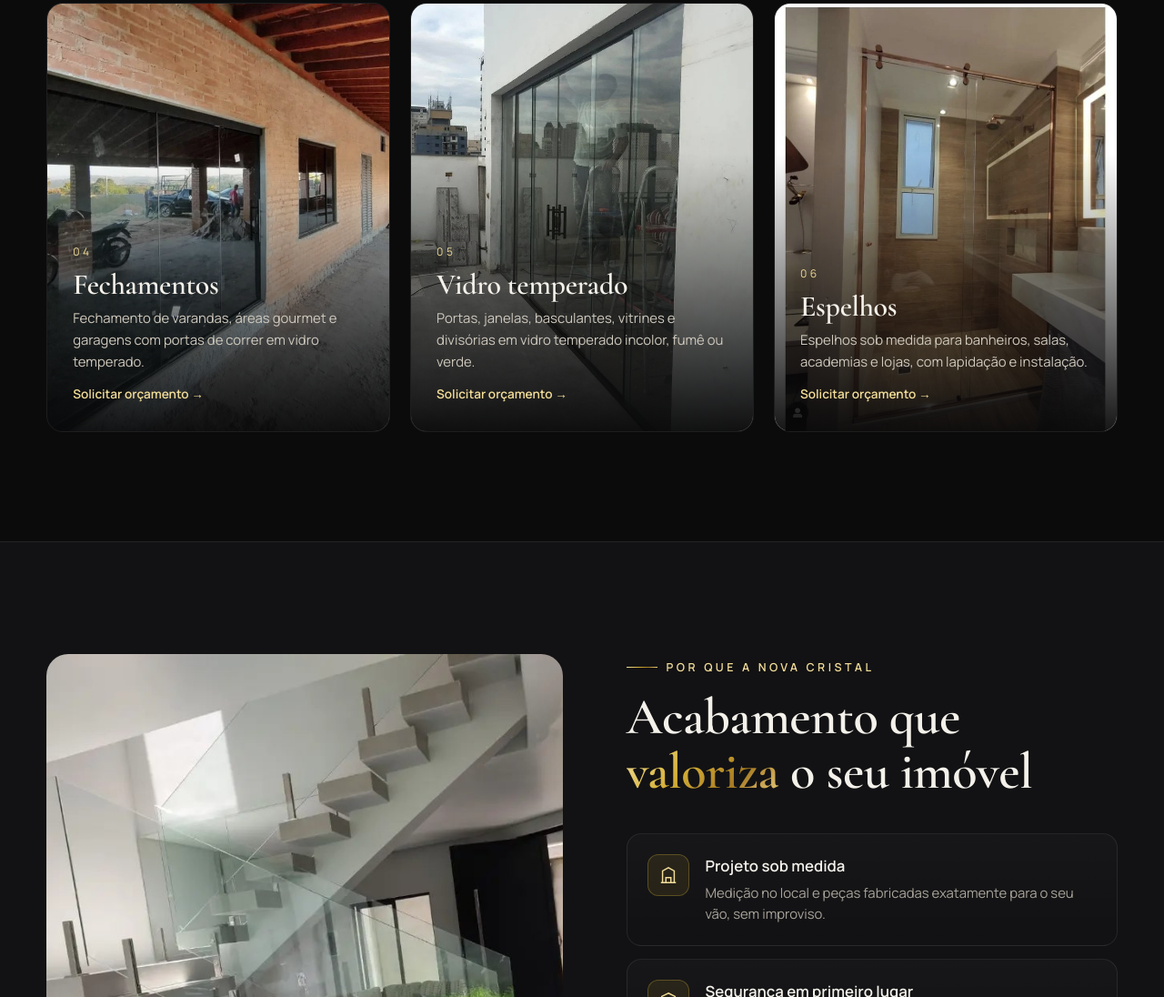
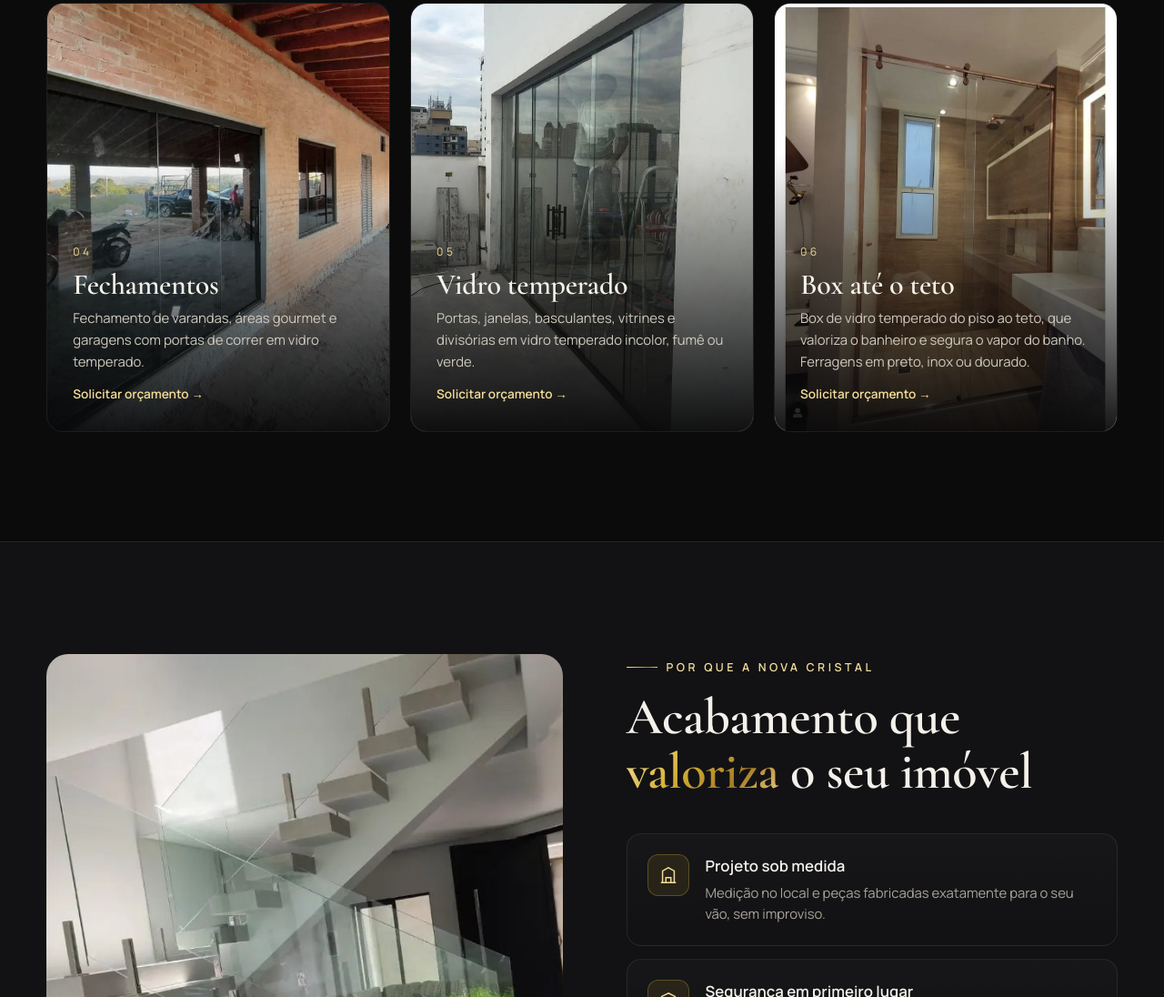
Before and after one commit to Onsistema/novacristal-campinas, a plain HTML site: page index.html in a window 1280 px wide. Shown: the part 1822-2918 px from the top of the page at 91% size. Drawn offline with nearby package versions, Linux system fonts and the light colour scheme.

Commit message:
Add files via upload

```diff
--- a/index.html
+++ b/index.html
@@ -238,7 +238,7 @@ footer a:hover{color:var(--gold2)}
       <a class="svc rv d2 wa-link" data-msg="Olá! Quero um orçamento de ESQUADRIAS de alumínio." href="#"><img src="img/obra-17.jpg" alt="Esquadria de alumínio preta" loading="lazy"><div class="in"><span class="n">03</span><h3>Esquadrias de alumínio</h3><p>Portas e janelas de alumínio sob medida para projetos residenciais e comerciais, com ótima vedação e acabamento.</p><span class="go">Solicitar orçamento →</span></div></a>
       <a class="svc rv wa-link" data-msg="Olá! Quero um orçamento de FECHAMENTO de varanda / área gourmet." href="#"><img src="img/obra-13.jpg" alt="Fechamento de área gourmet em vidro" loading="lazy"><div class="in"><span class="n">04</span><h3>Fechamentos</h3><p>Fechamento de varandas, áreas gourmet e garagens com portas de correr em vidro temperado.</p><span class="go">Solicitar orçamento →</span></div></a>
       <a class="svc rv d1 wa-link" data-msg="Olá! Quero um orçamento de PORTAS e JANELAS de vidro temperado." href="#"><img src="img/obra-03.jpg" alt="Portas de vidro temperado" loading="lazy"><div class="in"><span class="n">05</span><h3>Vidro temperado</h3><p>Portas, janelas, basculantes, vitrines e divisórias em vidro temperado incolor, fumê ou verde.</p><span class="go">Solicitar orçamento →</span></div></a>
-      <a class="svc rv d2 wa-link" data-msg="Olá! Quero um orçamento de ESPELHOS." href="#"><img src="img/obra-09.jpg" alt="Banheiro com espelho e box" loading="lazy"><div class="in"><span class="n">06</span><h3>Espelhos</h3><p>Espelhos sob medida para banheiros, salas, academias e lojas, com lapidação e instalação.</p><span class="go">Solicitar orçamento →</span></div></a>
+      <a class="svc rv d2 wa-link" data-msg="Olá! Quero um orçamento de BOX ATÉ O TETO." href="#"><img src="img/obra-09.jpg" alt="Box de vidro até o teto em banheiro" loading="lazy"><div class="in"><span class="n">06</span><h3>Box até o teto</h3><p>Box de vidro temperado do piso ao teto, que valoriza o banheiro e segura o vapor do banho. Ferragens em preto, inox ou dourado.</p><span class="go">Solicitar orçamento →</span></div></a>
     </div>
   </div>
 </section>
```
